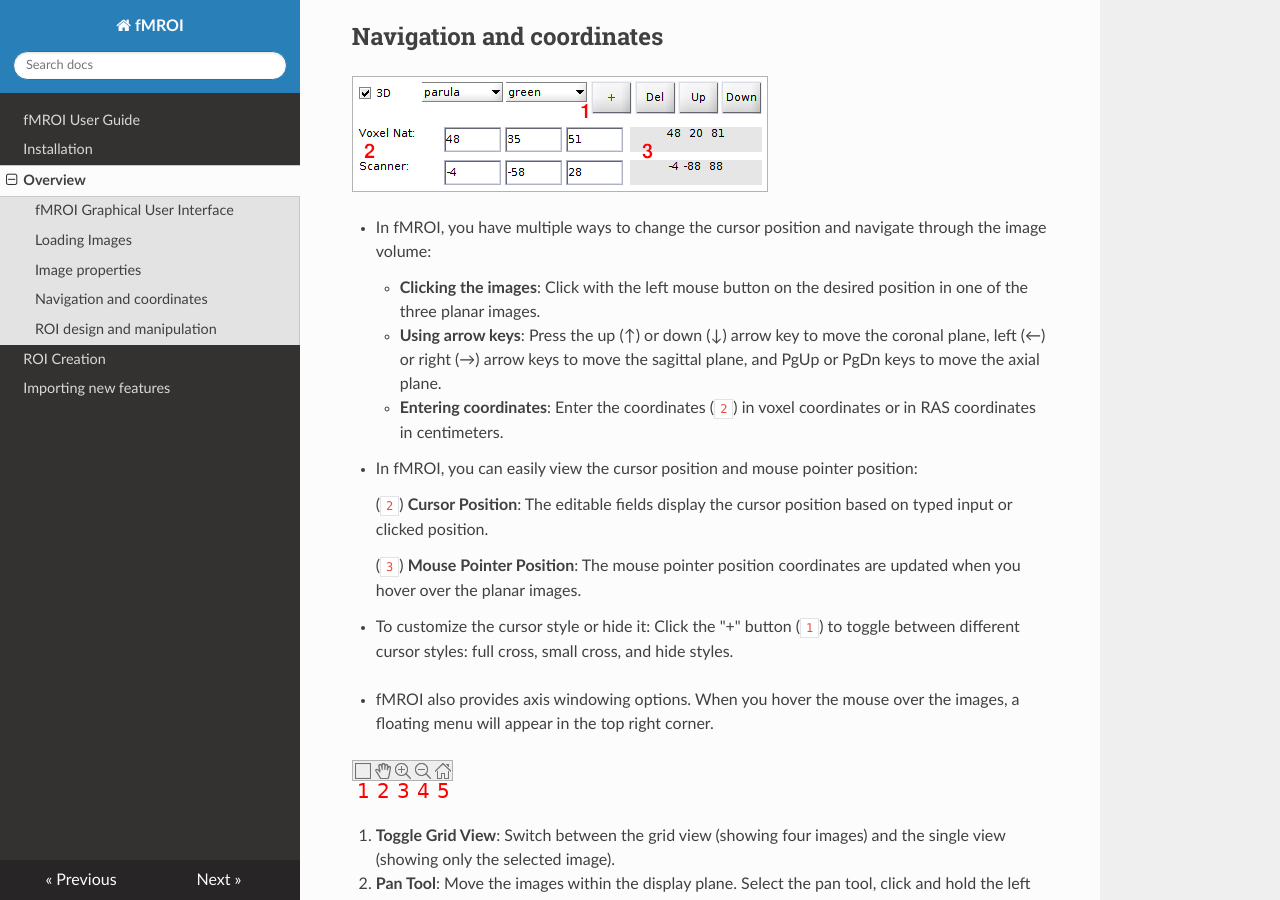
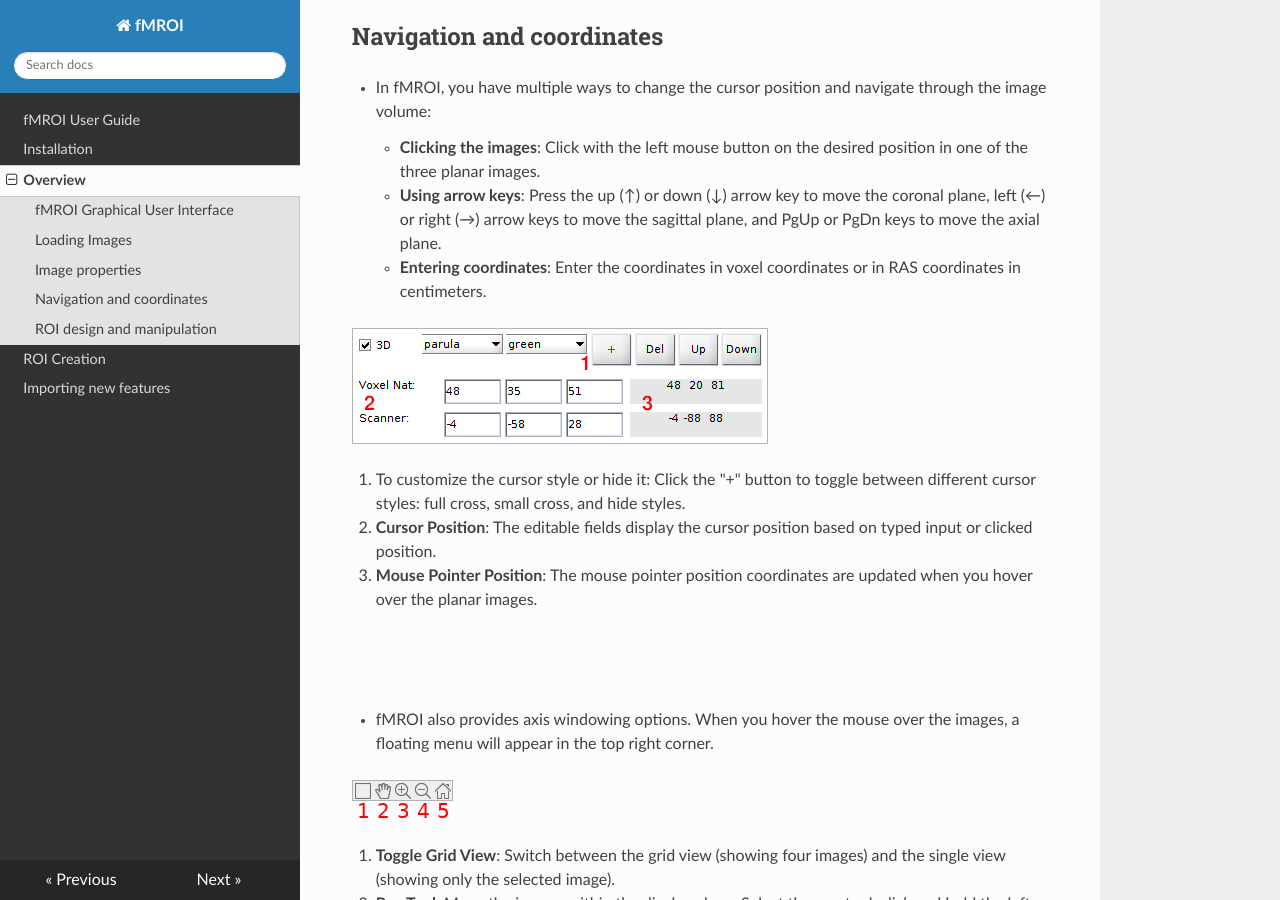
Before and after one commit to proactionlab/fmroi-docs, an MkDocs documentation site: the page built from docs/overview.md, in a window 1280 px wide and 900 px high, scrolled down 3851 px. Built offline with MkDocs 1.6.1, drawn with Linux system fonts in a browser that asks for light colours; nearby versions of some CDN libraries.

Commit message:
update overview page

```diff
--- a/docs/overview.md
+++ b/docs/overview.md
@@ -80,23 +80,23 @@
 Navigation and coordinates
 --------------------------
 
-
-![Image coordinates](img/cursor_controls.png)
-
 - In fMROI, you have multiple ways to change the cursor position and navigate through the image volume:
 
     - **Clicking the images**: Click with the left mouse button on the desired position in one of the three planar images.
     - **Using arrow keys**: Press the up (&uarr;) or down (&darr;) arrow key to move the coronal plane, left (&larr;) or right (&rarr;) arrow keys to move the sagittal plane, and PgUp or PgDn keys to move the axial plane.
-    - **Entering coordinates**: Enter the coordinates (`2`) in voxel coordinates or in RAS coordinates in centimeters.
+    - **Entering coordinates**: Enter the coordinates in voxel coordinates or in RAS coordinates in centimeters.
 
-- In fMROI, you can easily view the cursor position and mouse pointer position:
 
-    (`2`) **Cursor Position**: The editable fields display the cursor position based on typed input or clicked position.
+![Image coordinates](img/cursor_controls.png)
 
-    (`3`) **Mouse Pointer Position**: The mouse pointer position coordinates are updated when you hover over the planar images.
+1. To customize the cursor style or hide it: Click the "+" button to toggle between different cursor styles: full cross, small cross, and hide styles.
+2. **Cursor Position**: The editable fields display the cursor position based on typed input or clicked position.
+3. **Mouse Pointer Position**: The mouse pointer position coordinates are updated when you hover over the planar images.
 
-- To customize the cursor style or hide it: Click the "+" button (`1`) to toggle between different cursor styles: full cross, small cross, and hide styles.
+
 <br><br>
+
+
 - fMROI also provides axis windowing options. When you hover the mouse over the images, a floating menu will appear in the top right corner.
 
 ![Image floating menu](img/axis_floatingmenu.png)
```
